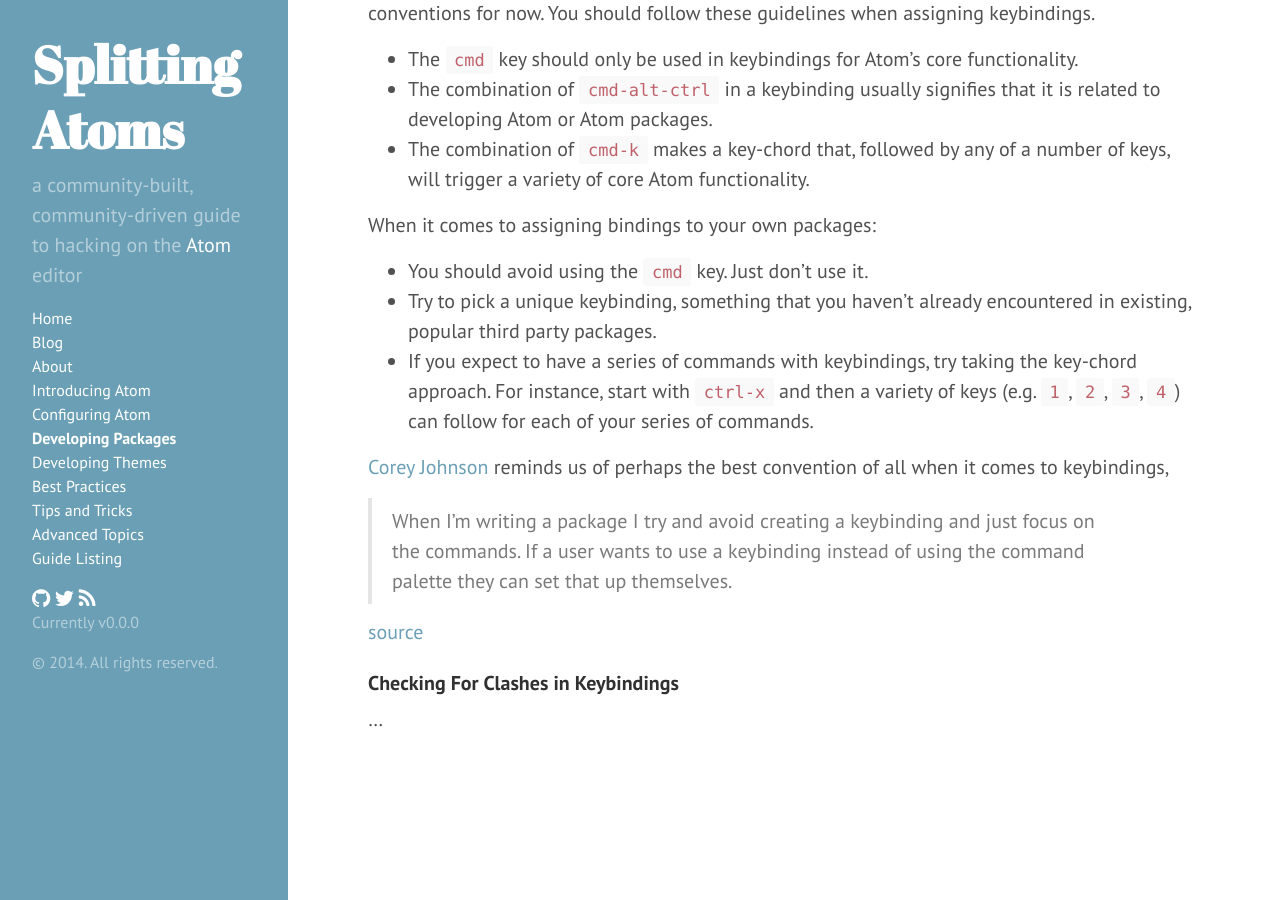
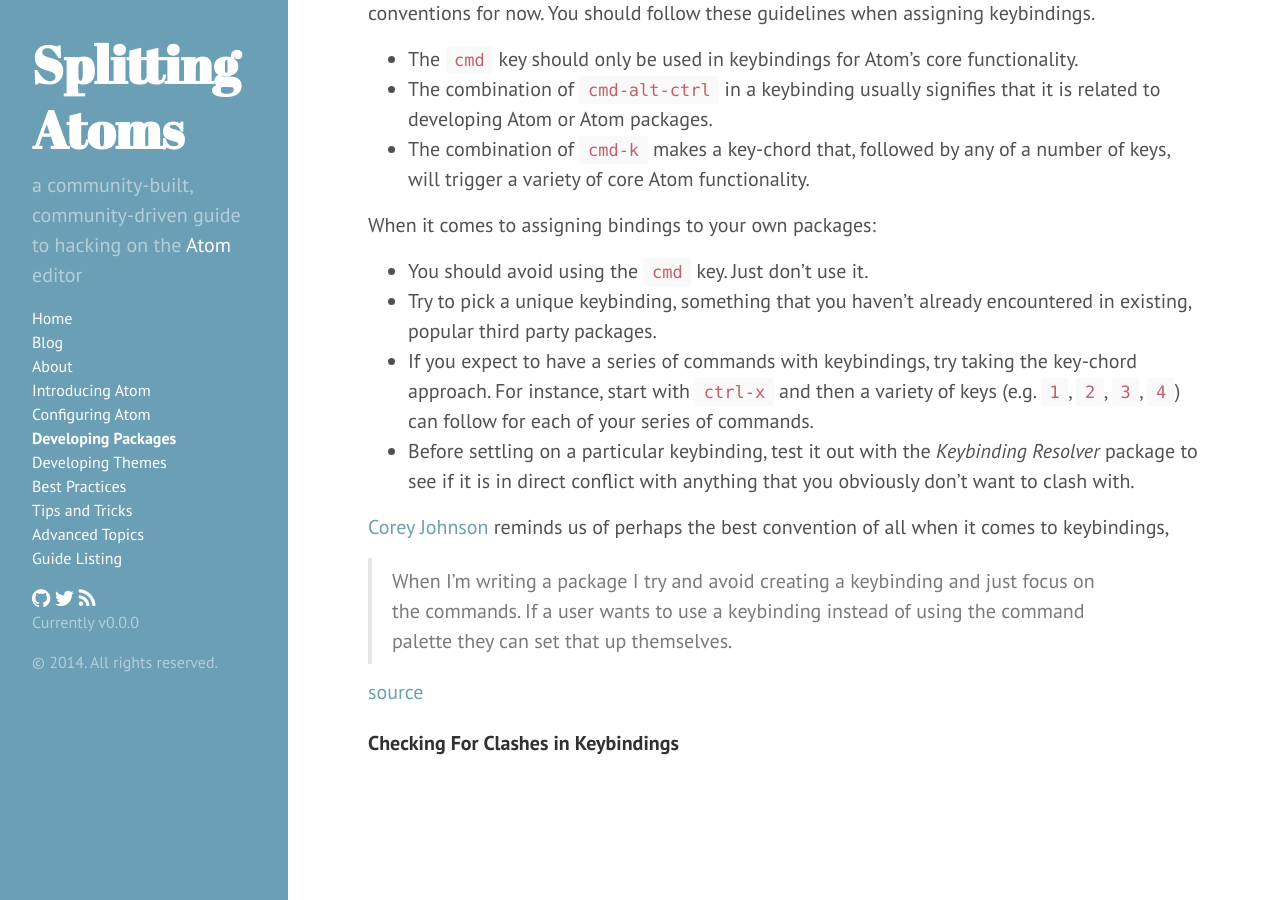
Before and after one commit to jbranchaud/splitting-atoms, a Jekyll site: the page built from developing-packages.md, in a window 1280 px wide and 900 px high, scrolled down 862 px. Built offline with Jekyll 4.4.1, drawn with Linux system fonts in a browser that asks for light colours; Markdown is read by kramdown in place of the engine named in the settings.

Commit message:
Adding another guidline that I missed before.

```diff
--- a/developing-packages.md
+++ b/developing-packages.md
@@ -32,6 +32,7 @@
 - You should avoid using the `cmd` key. Just don't use it.
 - Try to pick a unique keybinding, something that you haven't already encountered in existing, popular third party packages.
 - If you expect to have a series of commands with keybindings, try taking the key-chord approach. For instance, start with `ctrl-x` and then a variety of keys (e.g. `1`, `2`, `3`, `4`) can follow for each of your series of commands.
+- Before settling on a particular keybinding, test it out with the *Keybinding Resolver* package to see if it is in direct conflict with anything that you obviously don't want to clash with.
 
 [Corey Johnson](https://github.com/probablycorey) reminds us of perhaps the best convention of all when it comes to keybindings,
 
@@ -40,5 +41,3 @@
 [source](http://discuss.atom.io/t/keymap-style-guide/4432)
 
 ### Checking For Clashes in Keybindings
-
-...
```
